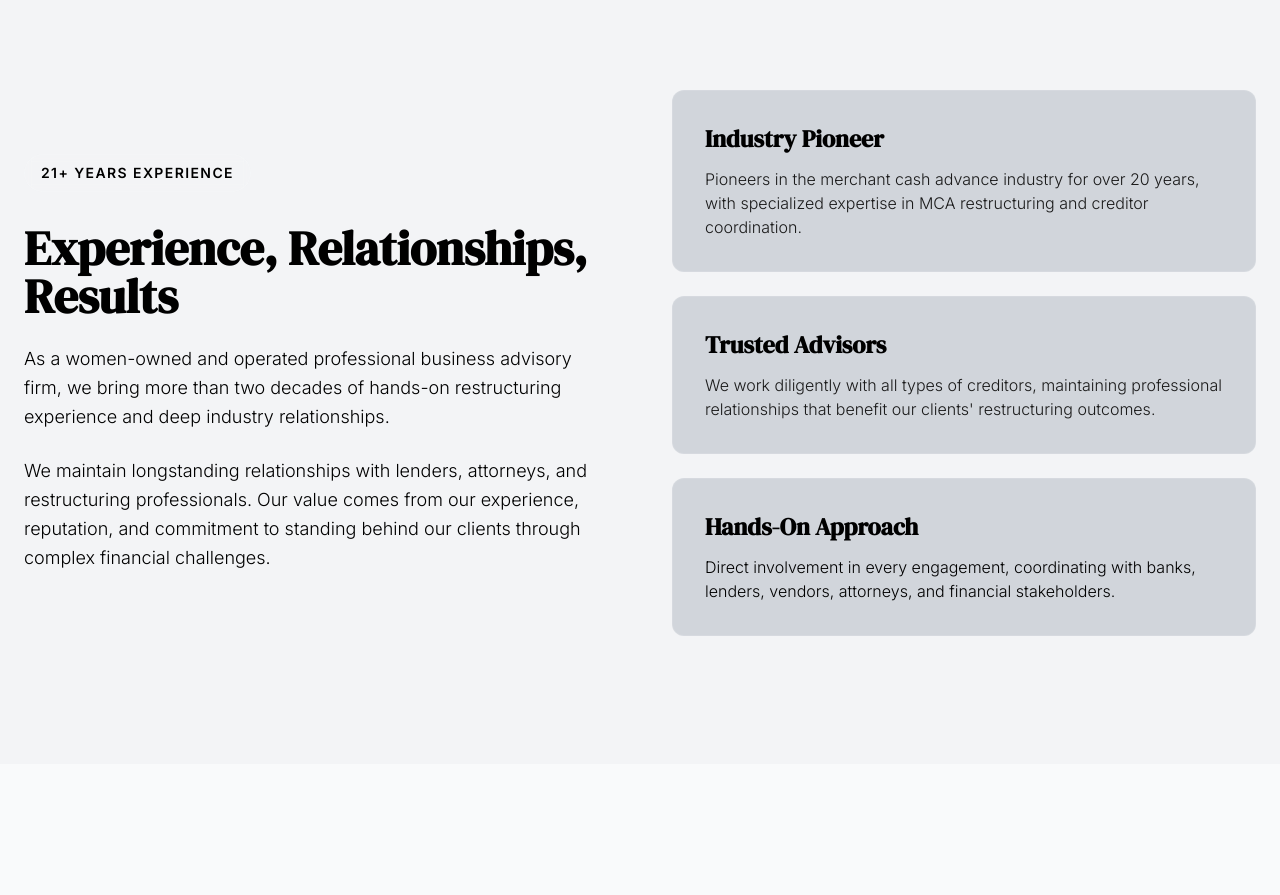
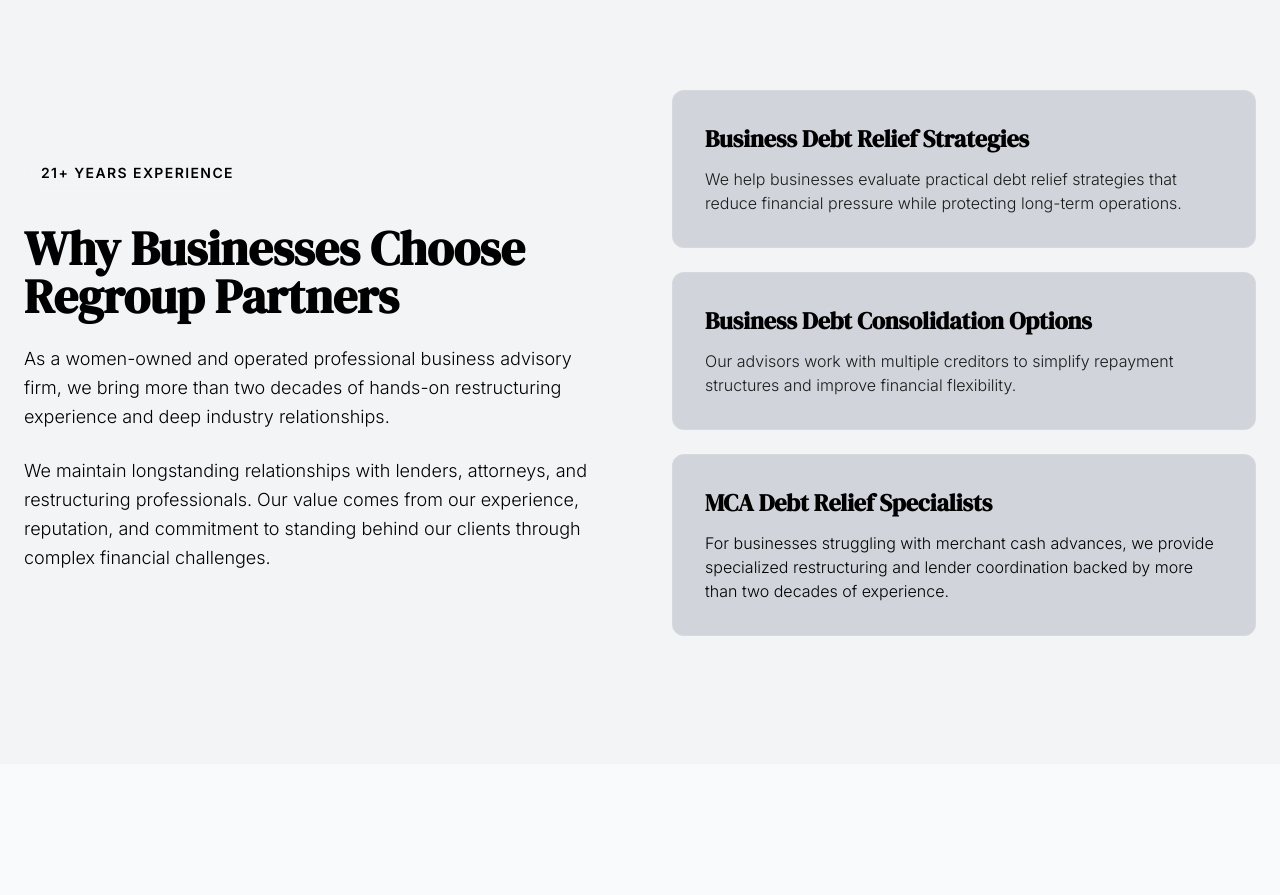
Before and after one commit to samknows9999/sg-054d5103-85fc-4583-be9c-e577d71113a8-1779968500, a Next.js app: page / in a window 1280 px wide. Shown: the part 3260-4155 px from the top of the page. Built offline with nearby package versions, Linux system fonts and the light colour scheme; no server answers; what react-google-recaptcha-v3 would draw is missing.

Commit message:
Update src/pages/index.tsx

```diff
--- a/src/pages/index.tsx
+++ b/src/pages/index.tsx
@@ -315,8 +315,8 @@
                 <div className="inline-flex items-center gap-3 px-4 py-2 bg-white/5 border border-white/10 rounded-full mb-8 backdrop-blur-sm">
                   <span className="text-sm font-semibold text-white tracking-widest uppercase" style={{ color: "#000000" }}>21+ Years Experience</span>
                 </div>
-                <h2 className="font-serif text-4xl md:text-5xl font-bold mb-6 text-white leading-tight" style={{ color: "#000000" }}>
-                  Experience, Relationships, Results
+                <h2 className="font-serif text-4xl md:text-5xl font-bold mb-6 text-white leading-tight" style={{ color: "#000000" }}>Why Businesses Choose Regroup Partners
+
                 </h2>
                 <p className="text-lg text-gray-300 mb-6 leading-relaxed font-light" style={{ color: "#000000" }}>
                   As a women-owned and operated professional business advisory firm, we bring more than two decades of hands-on restructuring experience and deep industry relationships.
@@ -327,21 +327,21 @@
               </div>
               <div className="space-y-6">
                 <div className="p-8 rounded-xl bg-white/5 border border-white/10 backdrop-blur-sm hover:bg-white/10 transition-colors" style={{ backgroundColor: "#d1d5db", backgroundImage: "none" }}>
-                  <h3 className="font-serif text-2xl font-semibold mb-3 text-white" style={{ color: "#000000" }}>Industry Pioneer</h3>
-                  <p className="text-gray-400 font-light" style={{ color: "#1a1a1a" }}>
-                    Pioneers in the merchant cash advance industry for over 20 years, with specialized expertise in MCA restructuring and creditor coordination.
+                  <h3 className="font-serif text-2xl font-semibold mb-3 text-white" style={{ color: "#000000" }}>Business Debt Relief Strategies</h3>
+                  <p className="text-gray-400 font-light" style={{ color: "#1a1a1a" }}>We help businesses evaluate practical debt relief strategies that reduce financial pressure while protecting long-term operations.
+
                   </p>
                 </div>
                 <div className="p-8 rounded-xl bg-white/5 border border-white/10 backdrop-blur-sm hover:bg-white/10 transition-colors" style={{ backgroundColor: "#d1d5db", backgroundImage: "none" }}>
-                  <h3 className="font-serif text-2xl font-semibold mb-3 text-white" style={{ color: "#000000" }}>Trusted Advisors</h3>
-                  <p className="text-gray-400 font-light" style={{ color: "#1a1a1a" }}>
-                    We work diligently with all types of creditors, maintaining professional relationships that benefit our clients' restructuring outcomes.
+                  <h3 className="font-serif text-2xl font-semibold mb-3 text-white" style={{ color: "#000000" }}>Business Debt Consolidation Options</h3>
+                  <p className="text-gray-400 font-light" style={{ color: "#1a1a1a" }}>Our advisors work with multiple creditors to simplify repayment structures and improve financial flexibility.
+
                   </p>
                 </div>
                 <div className="p-8 rounded-xl bg-white/5 border border-white/10 backdrop-blur-sm hover:bg-white/10 transition-colors" style={{ backgroundColor: "#d1d5db", backgroundImage: "none" }}>
-                  <h3 className="font-serif text-2xl font-semibold mb-3 text-white" style={{ color: "#000000" }}>Hands-On Approach</h3>
-                  <p className="text-gray-400 font-light" style={{ color: "#000000" }}>
-                    Direct involvement in every engagement, coordinating with banks, lenders, vendors, attorneys, and financial stakeholders.
+                  <h3 className="font-serif text-2xl font-semibold mb-3 text-white" style={{ color: "#000000" }}>MCA Debt Relief Specialists</h3>
+                  <p className="text-gray-400 font-light" style={{ color: "#000000" }}>For businesses struggling with merchant cash advances, we provide specialized restructuring and lender coordination backed by more than two decades of experience.
+
                   </p>
                 </div>
               </div>
```
